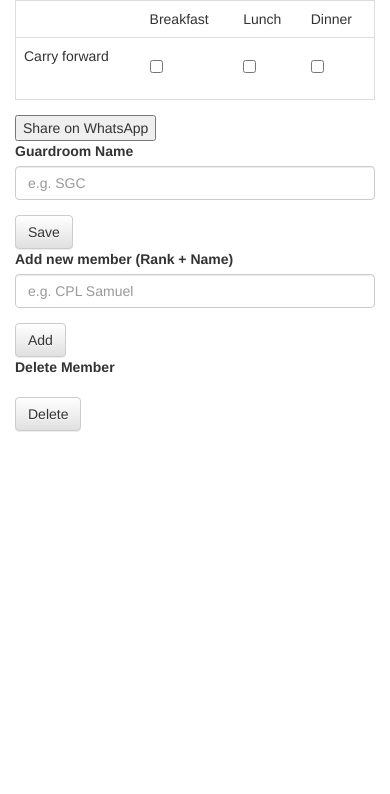
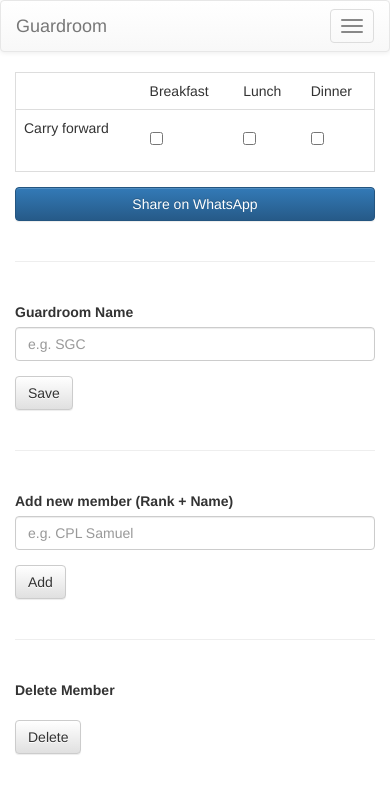
Before and after one commit to GPHofficial/Mealtime, a plain HTML site: page index.html in a window 390 px wide. Drawn offline with nearby package versions, Linux system fonts and the light colour scheme.

Commit message:
Update index.html

```diff
--- a/index.html
+++ b/index.html
@@ -38,6 +38,28 @@ if ('serviceWorker' in navigator) {
 </script>
 
 <meta name="viewport" content="width=device-width, initial-scale=1, maximum-scale=1, user-scalable=no">
+
+<style>
+
+</style>
+
+<nav class="navbar navbar-default">
+  <div class="container-fluid">
+    <!-- Brand and toggle get grouped for better mobile display -->
+    <div class="navbar-header">
+      <button type="button" class="navbar-toggle collapsed" data-toggle="collapse" data-target="#bs-example-navbar-collapse-1" aria-expanded="false">
+        <span class="sr-only">Toggle navigation</span>
+        <span class="icon-bar"></span>
+        <span class="icon-bar"></span>
+        <span class="icon-bar"></span>
+      </button>
+      <a class="navbar-brand" href="#" id="pageTitle">Guardroom</a>
+    </div>
+
+
+  </div><!-- /.container-fluid -->
+</nav>
+
 <div class="container-fluid">
 <div class="table-responsive">
   <table class="table" id="membertable">
@@ -77,8 +99,10 @@ if ('serviceWorker' in navigator) {
     </tbody>
   </table>
 </div>
-  <button id="share">Share on WhatsApp</button>
-
+<div class="">
+  <button type="button" class="btn btn-primary btn-block" id="share">Share on WhatsApp</button>
+</div>
+<br ><hr><br>
   <form>
   <div class="form-group">
     <label for="GuardroomName">Guardroom Name</label>
@@ -86,7 +110,7 @@ if ('serviceWorker' in navigator) {
   </div>
   <button type="button" class="btn btn-default" id="saveGuardroomName">Save</button>
 </form>
-
+<br ><hr><br>
 <form>
   <div class="form-group">
     <label for="exampleInputEmail1">Add new member (Rank + Name)</label>
@@ -94,7 +118,7 @@ if ('serviceWorker' in navigator) {
   </div>
   <button type="button" class="btn btn-default" id="saveMemberName">Add</button>
 </form>
-
+<br ><hr><br>
 
 <form>
   <div class="form-group">
@@ -232,6 +256,7 @@ function replaceMemberStorageState(updateMember){
 }
 
 function initializePage(){
+
 	$('#membertable > tbody').html('');
 	var membersJSONString = localStorage.getItem('membersState');
   	if(membersJSONString) //exists
@@ -247,6 +272,7 @@ function initializePage(){
 	var guardroomname = JSON.parse(localStorage.getItem('name'));
 	if(guardroomname){
 		$("#GuardroomName").val(guardroomname);
+		$("#pageTitle").text(guardroomname + " Guardroom");
 	}
 
 }
@@ -311,6 +337,7 @@ $("#share").click(function() {
 $( "#saveGuardroomName" ).click(function() {
   	var name = $("#GuardroomName").val();
 	localStorage.setItem('name', JSON.stringify(name));
+	initializePage();
 });
 
 $("#deleteModalBtn").click(function(e){
```
